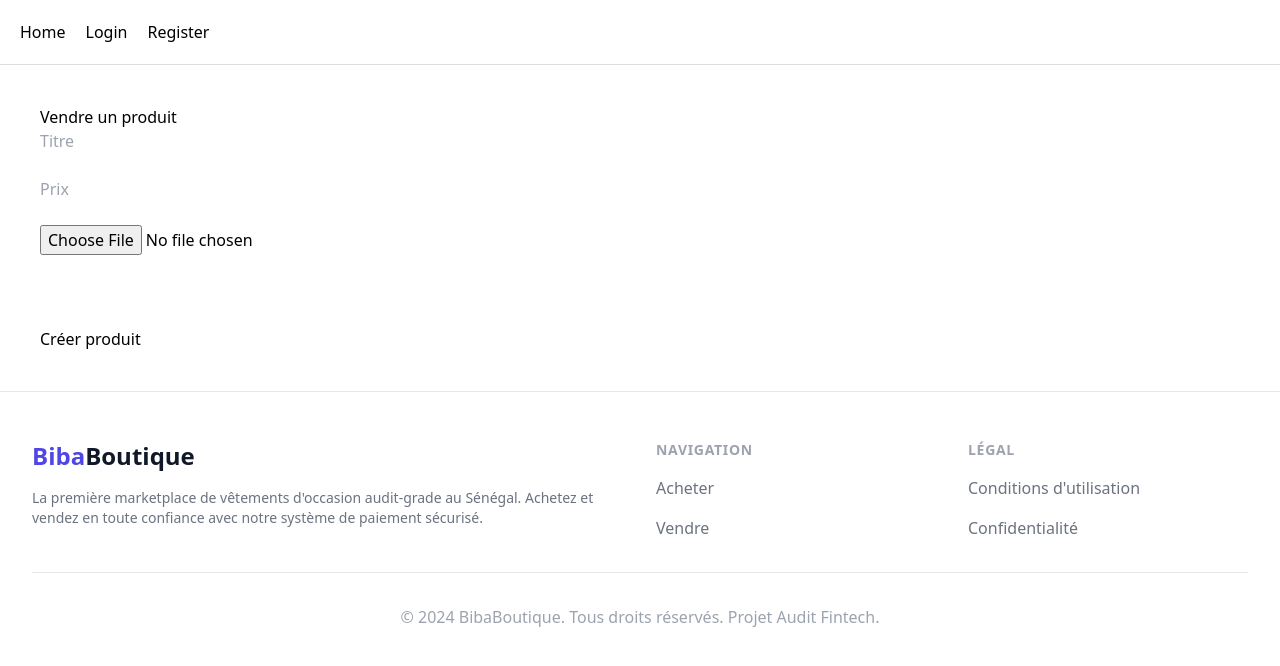
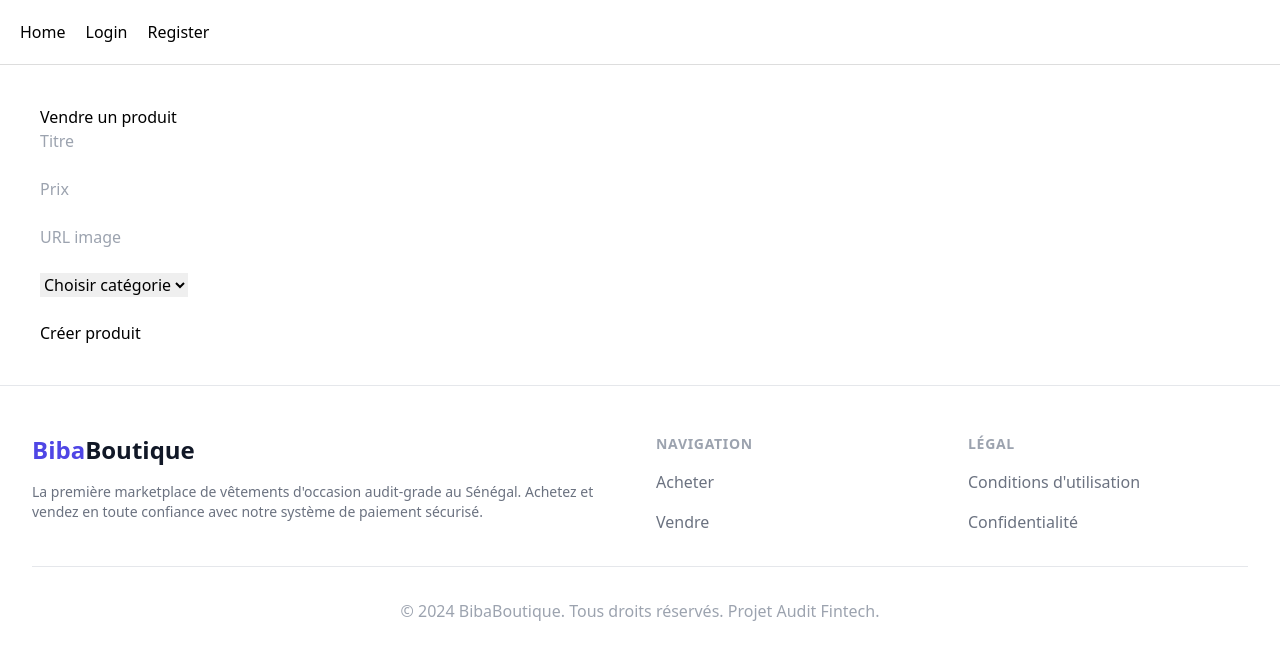
Before and after one commit to psakho922/vinted-web, a Next.js app: page /sell in a window 1280 px wide. Shown: the top 666 px of the page. Built offline with nearby package versions, Linux system fonts and the light colour scheme.

Commit message:
Update page.tsx

```diff
--- a/src/app/sell/page.tsx
+++ b/src/app/sell/page.tsx
@@ -4,42 +4,18 @@ import { useState } from "react";
 
 export default function SellPage() {
 
-  const [title, setTitle] = useState("");
-  const [price, setPrice] = useState("");
-  const [image, setImage] = useState("");
+  const [title,setTitle] = useState("");
+  const [price,setPrice] = useState("");
+  const [image,setImage] = useState("");
+  const [category,setCategory] = useState("");
 
-  async function uploadImage(file: File) {
+  async function handleSubmit(e:any){
 
-    const formData = new FormData();
-    formData.append("file", file);
-    formData.append("upload_preset", "vinted_upload");
-
-    const res = await fetch(
-      "https://api.cloudinary.com/v1_1/dtfumoro5/image/upload",
-      {
-        method: "POST",
-        body: formData,
-      }
-    );
-
-    const data = await res.json();
-    return data.secure_url;
-  }
-
-  async function handleFile(e: any) {
-    const file = e.target.files[0];
-
-    const imageUrl = await uploadImage(file);
-
-    setImage(imageUrl);
-  }
-
-  async function handleSubmit(e: any) {
     e.preventDefault();
 
     const token = localStorage.getItem("token");
 
-    if (!token) {
+    if(!token){
       alert("Tu dois être connecté");
       return;
     }
@@ -47,29 +23,32 @@ export default function SellPage() {
     const res = await fetch(
       process.env.NEXT_PUBLIC_API_URL + "/products",
       {
-        method: "POST",
-        headers: {
-          "Content-Type": "application/json",
-          Authorization: "Bearer " + token
+        method:"POST",
+        headers:{
+          "Content-Type":"application/json",
+          Authorization:"Bearer " + token
         },
-        body: JSON.stringify({
+        body:JSON.stringify({
           title,
           price,
-          image
-        }),
+          image,
+          category
+        })
       }
     );
 
-    if (res.ok) {
+    if(res.ok){
       alert("Produit créé !");
-      window.location.href = "/";
-    } else {
+      window.location.href="/";
+    }else{
       alert("Erreur création produit");
     }
+
   }
 
-  return (
-    <div style={{ padding: 40 }}>
+  return(
+
+    <div style={{padding:40}}>
 
       <h2>Vendre un produit</h2>
 
@@ -78,33 +57,45 @@ export default function SellPage() {
         <input
           placeholder="Titre"
           value={title}
-          onChange={(e) => setTitle(e.target.value)}
+          onChange={(e)=>setTitle(e.target.value)}
           required
         />
 
-        <br /><br />
+        <br/><br/>
 
         <input
           placeholder="Prix"
           value={price}
-          onChange={(e) => setPrice(e.target.value)}
+          onChange={(e)=>setPrice(e.target.value)}
           required
         />
 
-        <br /><br />
+        <br/><br/>
 
         <input
-          type="file"
-          onChange={handleFile}
+          placeholder="URL image"
+          value={image}
+          onChange={(e)=>setImage(e.target.value)}
+          required
         />
 
-        <br /><br />
+        <br/><br/>
 
-        {image && (
-          <img src={image} width="200" />
-        )}
+        <select
+          value={category}
+          onChange={(e)=>setCategory(e.target.value)}
+          required
+        >
 
-        <br /><br />
+          <option value="">Choisir catégorie</option>
+          <option value="Chaussures">Chaussures</option>
+          <option value="Vêtements">Vêtements</option>
+          <option value="Sacs">Sacs</option>
+          <option value="Accessoires">Accessoires</option>
+
+        </select>
+
+        <br/><br/>
 
         <button type="submit">
           Créer produit
@@ -113,5 +104,7 @@ export default function SellPage() {
       </form>
 
     </div>
+
   );
+
 }
```
